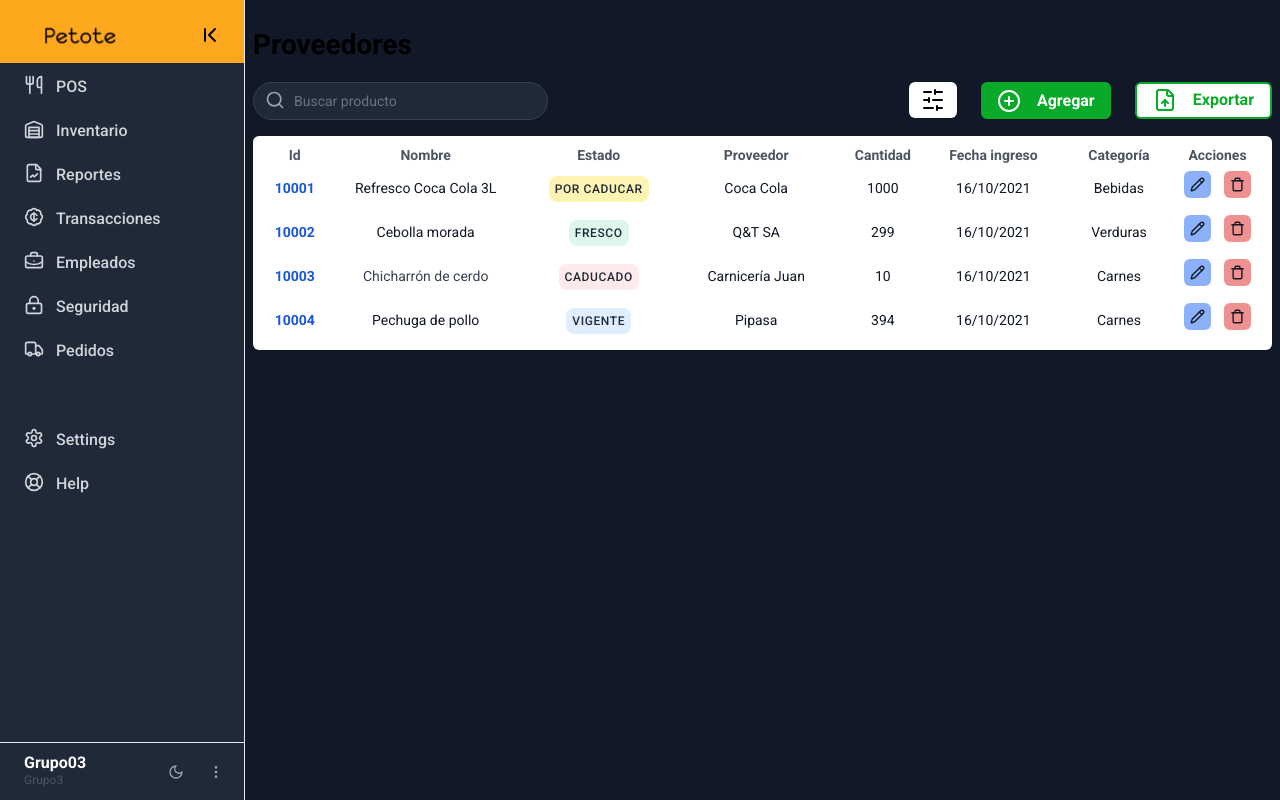
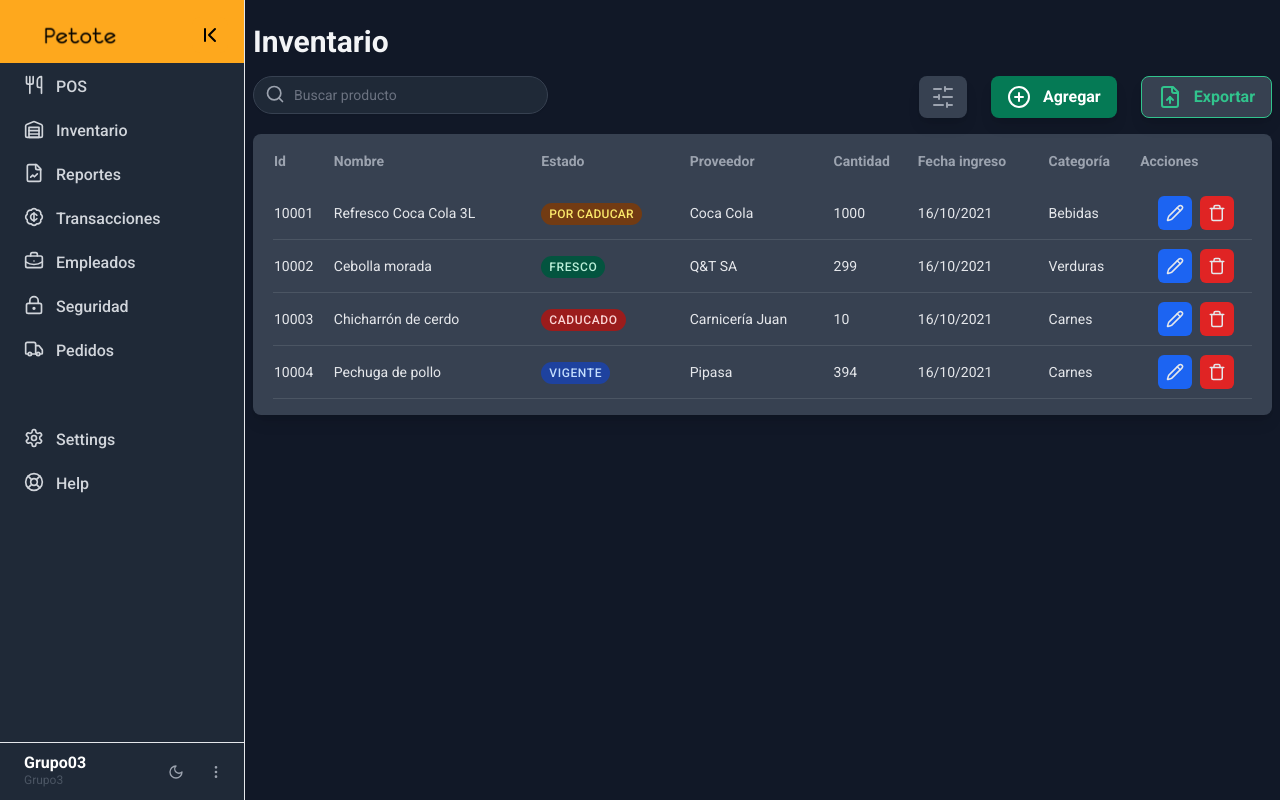
Before and after one commit to Franac2428/POS_Admin, a Next.js app: page /proveedores in a window 1280 px wide. Built offline with nearby package versions, Linux system fonts and the light colour scheme.

Commit message:
proveedor oscuro

```diff
--- a/app/(dashboard)/proveedores/page.jsx
+++ b/app/(dashboard)/proveedores/page.jsx
@@ -8,7 +8,7 @@ import Buscador from "../../components/pos/buscador";
 import Filtro from "../../components/inventario/filtro";
 
 
-export default function inventario() {
+export default function Proveedores() {
   const [open, setOpen] = useState(false);
   const [agregar, setAgregar] = useState(false);
 
@@ -16,109 +16,118 @@ export default function inventario() {
   return (
     <>
 
-    <div className="w-full ">
-        <div className="grid grid-cols-10 gap-4 max-w-7xl mx-auto">
-          <h1 className="font-semibold col-span-10 pt-4" style={{ fontSize: "28px" }}>Proveedores</h1>
-          <div className="col-span-3 flex ">
-          <Buscador/>
+    <div className="w-full">
+        <div className="grid grid-cols-10 gap-4 max-w-7xl mx-auto py-4">
+          <h1 className="font-semibold col-span-10 text-3xl text-gray-900 dark:text-gray-100">Inventario</h1>
+          <div className="col-span-3">
+            <Buscador />
           </div>
-          <div className="col-start-8 col-span-3 ">
+          <div className="col-start-8 col-span-3">
             <div className="flex justify-end gap-6">
-              <div className=""><Filtro/></div>
-              <button  className="flex items-center gap-4 shadow-sm active:scale-[.98] active:duration-75 transition-all hover:scale-[1.01]  ease-in-out transform
-                 text-white font-semibold bg-verde px-4 py-1 rounded-md relative flex-1" onClick={() => setAgregar(true)} >
-                    <CirclePlus className=" text-white-800"/>
-                    <div className="">Agregar</div>
-                </button>
-                <button className="flex gap-4 shadow-sm text-verde font-semibold bg-white px-4 py-1 active:scale-[.98] active:duration-75 transition-all hover:scale-[1.01]  ease-in-out transform
-                 border-verde border-2 rounded-md relative flex-1">
-                  <FileUp className="text-white-800"/>
-                    <div className="">Exportar</div>
-                </button>
-
+            <button className="transition-transform ease-in-out duration-75 hover:scale-105 active:scale-95 transform shadow-lg bg-white dark:bg-gray-700 px-3 py-2 rounded-lg">
+                <SlidersHorizontal className="text-gray-500 dark:text-gray-400" />
+              </button>
+              <button className="flex items-center gap-3 shadow-lg active:scale-95 transition-transform ease-in-out duration-75 hover:scale-105 transform text-white font-semibold bg-green-500 dark:bg-green-600 px-4 py-2 rounded-lg" onClick={() => setAgregar(true)}>
+                <CirclePlus className="text-white" />
+                Agregar
+              </button>
+              <button className="flex gap-3 shadow-lg text-green-500 dark:text-green-400 font-semibold bg-white dark:bg-gray-700 px-4 py-2 active:scale-95 transition-transform ease-in-out duration-75 hover:scale-105 transform border border-green-500 dark:border-green-400 rounded-lg">
+                <FileUp className="text-green-500 dark:text-green-400" />
+                Exportar
+              </button>
             </div>
           </div>
-          <div className="shadow-sm col-span-10  bg-white px-3 py-2 rounded-md">
-            <table className="w-full">
+          <div className="shadow-lg col-span-10 bg-white dark:bg-gray-700 px-5 py-4 rounded-lg">
+            <table className="w-full text-left">
               <thead>
                 <tr>
-                  <th className="text-gray-600 text-sm front-semibold">  Id </th>
-                  <th className="text-sm text-gray-600 front-semibold">Nombre</th>
-                  <th className="text-sm text-gray-600 front-semibold"> Estado</th>
-                  <th className="text-sm text-gray-600 front-semibold"> Proveedor</th>
-                  <th className="text-sm text-gray-600 front-semibold">  Cantidad   </th>
-                  <th className="text-sm text-gray-600 front-semibold"> Fecha ingreso  </th>
-                  <th className="text-sm text-gray-600 front-semibold">  Categoría   </th>
-                  <th className="text-sm text-gray-600 front-semibold"> Acciones  </th>
+                <th className="text-sm font-semibold text-gray-600 dark:text-gray-400 pb-4">Id</th>
+                  <th className="text-sm font-semibold text-gray-600 dark:text-gray-400 pb-4">Nombre</th>
+                  <th className="text-sm font-semibold text-gray-600 dark:text-gray-400 pb-4">Estado</th>
+                  <th className="text-sm font-semibold text-gray-600 dark:text-gray-400 pb-4">Proveedor</th>
+                  <th className="text-sm font-semibold text-gray-600 dark:text-gray-400 pb-4">Cantidad</th>
+                  <th className="text-sm font-semibold text-gray-600 dark:text-gray-400 pb-4">Fecha ingreso</th>
+                  <th className="text-sm font-semibold text-gray-600 dark:text-gray-400 pb-4">Categoría</th>
+                  <th className="text-sm font-semibold text-gray-600 dark:text-gray-400 pb-4">Acciones</th>
                 </tr>
               </thead>
-              <tbody className="">
-                <tr className="">
-                <td className=" text-center text-sm text-gray-900 whitespace-nowrap">
-                    <a href="#" className="font-bold text-blue-700 hover:underline">10001</a>
+              <tbody>
+                <tr className="border-b dark:border-gray-600">
+                  <td className="text-sm text-gray-900 dark:text-gray-200 py-4">10001</td>
+                  <td className="text-sm text-gray-900 dark:text-gray-200">Refresco Coca Cola 3L</td>
+                  <td className="text-sm text-gray-900 dark:text-gray-200">
+                    <span className="px-2 py-1 text-xs font-medium uppercase tracking-wide text-yellow-800 bg-yellow-200 dark:text-yellow-200 dark:bg-yellow-800 rounded-full">Por caducar</span>
                   </td>
-                  <td className=" text-center text-sm text-gray-900 whitespace-nowrap">Refresco Coca Cola 3L</td>
-                  <td className=" text-center text-sm text-gray-900 whitespace-nowrap">
-                    <span className="p-1.5 text-xs font-medium uppercase tracking-wider text-gray-800 bg-yellow-200 rounded-lg bg-opacity-50">Por caducar</span>
-                  </td>
-                  <td className="p-3 text-center text-sm text-gray-900 whitespace-nowrap">Coca Cola</td>
-                  <td className="p-3 text-center text-sm text-gray-900 whitespace-nowrap">1000</td>
-                  <td className="p-3 text-center text-sm text-gray-900 whitespace-nowrap">16/10/2021</td>
-                  <td className="p-3 text-center text-sm text-gray-900 whitespace-nowrap">Bebidas</td>
-                  <td className=" flex gap-1 justify-evenly my-1 whitespace-nowrap">
-                    <button className="p-1.5 text-gray-900 active:scale-[.98] active:duration-75 transition-all hover:scale-[1.01]  ease-in-out transform bg-blue-600 bg-opacity-50 rounded-md " onClick={() => setAgregar(true)}><Pencil size={15}  strokeWidth={2.2}/></button>
-                    <button className="p-1.5 text-gray-900 active:scale-[.98] active:duration-75 transition-all hover:scale-[1.01]  ease-in-out transform bg-red-600 bg-opacity-50 rounded-md"  onClick={() => setOpen(true)}><Trash size={15} strokeWidth={2.2} /> </button>
+                  <td className="text-sm text-gray-900 dark:text-gray-200">Coca Cola</td>
+                  <td className="text-sm text-gray-900 dark:text-gray-200">1000</td>
+                  <td className="text-sm text-gray-900 dark:text-gray-200">16/10/2021</td>
+                  <td className="text-sm text-gray-900 dark:text-gray-200">Bebidas</td>
+                  <td className="flex gap-2 justify-center my-2">
+                    <button className="p-2 text-gray-900 dark:text-gray-200 active:scale-95 transition-transform ease-in-out duration-75 hover:scale-105 transform bg-blue-500 dark:bg-blue-600 rounded-md">
+                      <Pencil size={18} strokeWidth={2} />
+                    </button>
+                    <button className="p-2 text-gray-900 dark:text-gray-200 active:scale-95 transition-transform ease-in-out duration-75 hover:scale-105 transform bg-red-500 dark:bg-red-600 rounded-md" onClick={() => setOpen(true)}>
+                      <Trash size={18} strokeWidth={2} />
+                    </button>
                   </td>
                 </tr>
-                <tr className="">
-                <td className=" text-center text-sm text-gray-900 whitespace-nowrap">
-                    <a href="#" className="font-bold text-blue-700 hover:underline">10002</a>
+                <tr className="border-b dark:border-gray-600">
+                  <td className="text-sm text-gray-900 dark:text-gray-200 py-4">10002</td>
+
+                  <td className="text-sm text-gray-900 dark:text-gray-200 whitespace-nowrap">Cebolla morada</td>
+                  <td className="text-sm text-gray-900 dark:text-gray-200 whitespace-nowrap">
+                    <span className="px-2 py-1 text-xs font-medium uppercase tracking-wider text-green-800 bg-green-200 dark:text-green-200 dark:bg-green-800 rounded-full">Fresco</span>
                   </td>
-                  <td className=" text-center text-sm text-gray-900 whitespace-nowrap">Cebolla morada</td>
-                  <td className=" text-center text-sm text-gray-900 whitespace-nowrap">
-                    <span className="p-1.5 text-xs font-medium uppercase tracking-wider text-gray-800 bg-green-200 rounded-lg bg-opacity-50">Fresco</span>
-                  </td>
-                  <td className="p-3 text-center text-sm text-gray-900 whitespace-nowrap">Q&T SA</td>
-                  <td className="p-3 text-center text-sm text-gray-900 whitespace-nowrap">299</td>
-                  <td className="p-3 text-center text-sm text-gray-900 whitespace-nowrap">16/10/2021</td>
-                  <td className="p-3 text-center text-sm text-gray-900 whitespace-nowrap">Verduras</td>
-                  <td className=" flex gap-1 justify-evenly my-1 whitespace-nowrap">
-                  <button className="p-1.5 text-gray-900 active:scale-[.98] active:duration-75 transition-all hover:scale-[1.01]  ease-in-out transform bg-blue-600 bg-opacity-50 rounded-md "onClick={() => setAgregar(true)}><Pencil size={15}  strokeWidth={2.2}/></button>
-                    <button className="p-1.5 text-gray-900 active:scale-[.98] active:duration-75 transition-all hover:scale-[1.01]  ease-in-out transform bg-red-600 bg-opacity-50 rounded-md"  onClick={() => setOpen(true)}><Trash size={15} strokeWidth={2.2} /> </button>
+                  <td className="text-sm text-gray-900 dark:text-gray-200">Q&T SA</td>
+                  <td className="text-sm text-gray-900 dark:text-gray-200">299</td>
+                  <td className="text-sm text-gray-900 dark:text-gray-200">16/10/2021</td>
+                  <td className="text-sm text-gray-900 dark:text-gray-200">Verduras</td>
+                  <td className="flex gap-2 justify-center my-2">
+                    <button className="p-2 text-gray-900 dark:text-gray-200 active:scale-95 transition-transform ease-in-out duration-75 hover:scale-105 transform bg-blue-500 dark:bg-blue-600 rounded-md">
+                      <Pencil size={18} strokeWidth={2} />
+                    </button>
+                    <button className="p-2 text-gray-900 dark:text-gray-200 active:scale-95 transition-transform ease-in-out duration-75 hover:scale-105 transform bg-red-500 dark:bg-red-600 rounded-md" onClick={() => setOpen(true)}>
+                      <Trash size={18} strokeWidth={2} />
+                    </button>
                   </td>
                 </tr>
-                <tr className="">
-                <td className=" text-center text-sm text-gray-700 whitespace-nowrap">
-                    <a href="#" className="font-bold text-blue-700 hover:underline">10003</a>
+                <tr className="border-b dark:border-gray-600">
+                  <td className="text-sm text-gray-900 dark:text-gray-200 py-4">10003</td>
+                  <td className="text-sm text-gray-700 dark:text-gray-200 whitespace-nowrap">Chicharrón de cerdo</td>
+                  <td className="text-sm text-gray-700 dark:text-gray-200 whitespace-nowrap">
+                    <span className="px-2 py-1 text-xs font-medium uppercase tracking-wider text-red-800 bg-red-200 dark:text-red-200 dark:bg-red-800 rounded-full">Caducado</span>
                   </td>
-                  <td className=" text-center text-sm text-gray-700 whitespace-nowrap">Chicharrón de cerdo</td>
-                  <td className=" text-center text-sm text-gray-700 whitespace-nowrap">
-                    <span className="p-1.5 text-xs font-medium uppercase tracking-wider text-gray-800 bg-red-200 rounded-lg bg-opacity-50">Caducado</span>
-                  </td>
-                  <td className="p-3 text-center text-sm text-gray-900 whitespace-nowrap">Carnicería Juan</td>
-                  <td className="p-3 text-center text-sm text-gray-900 whitespace-nowrap">10</td>
-                  <td className="p-3 text-center text-sm text-gray-900 whitespace-nowrap">16/10/2021</td>
-                  <td className="p-3 text-center text-sm text-gray-900 whitespace-nowrap">Carnes</td>
-                  <td className=" flex gap-1 justify-evenly my-1 whitespace-nowrap">
-                  <button className="p-1.5 text-gray-900 active:scale-[.98] active:duration-75 transition-all hover:scale-[1.01]  ease-in-out transform bg-blue-600 bg-opacity-50 rounded-md "onClick={() => setAgregar(true)}><Pencil size={15}  strokeWidth={2.2}/></button>
-                    <button className="p-1.5 text-gray-900 active:scale-[.98] active:duration-75 transition-all hover:scale-[1.01]  ease-in-out transform bg-red-600 bg-opacity-50 rounded-md"  onClick={() => setOpen(true)}><Trash size={15} strokeWidth={2.2} /> </button>
+                  <td className="text-sm text-gray-900 dark:text-gray-200">Carnicería Juan</td>
+                  <td className="text-sm text-gray-900 dark:text-gray-200">10</td>
+                  <td className="text-sm text-gray-900 dark:text-gray-200">16/10/2021</td>
+                  <td className="text-sm text-gray-900 dark:text-gray-200">Carnes</td>
+                  <td className="flex gap-2 justify-center my-2">
+                    <button className="p-2 text-gray-900 dark:text-gray-200 active:scale-95 transition-transform ease-in-out duration-75 hover:scale-105 transform bg-blue-500 dark:bg-blue-600 rounded-md">
+                      <Pencil size={18} strokeWidth={2} />
+                    </button>
+                    <button className="p-2 text-gray-900 dark:text-gray-200 active:scale-95 transition-transform ease-in-out duration-75 hover:scale-105 transform bg-red-500 dark:bg-red-600 rounded-md" onClick={() => setOpen(true)}>
+                      <Trash size={18} strokeWidth={2} />
+                    </button>
                   </td>
                 </tr>
-                <tr className="">
-                <td className=" text-center text-sm text-gray-900 whitespace-nowrap">
-                    <a href="#" className="font-bold text-blue-700 hover:underline">10004</a>
+                <tr className="border-b dark:border-gray-600">
+                  <td className="text-sm text-gray-900 dark:text-gray-200 py-4">10004</td>
+
+                  <td className=" text-sm text-gray-900 dark:text-gray-200 whitespace-nowrap">Pechuga de pollo</td>
+                  <td className=" text-sm text-gray-900 dark:text-gray-200 whitespace-nowrap">
+                    <span className="px-2 py-1 text-xs font-medium uppercase tracking-wider text-blue-800 bg-blue-200 dark:text-blue-200 dark:bg-blue-800 rounded-full">Vigente</span>
                   </td>
-                  <td className=" text-center text-sm text-gray-900 whitespace-nowrap">Pechuga de pollo</td>
-                  <td className=" text-center text-sm text-gray-900 whitespace-nowrap">
-                    <span className="p-1.5 text-xs font-medium uppercase tracking-wider text-gray-800 bg-blue-200 rounded-lg bg-opacity-50">Vigente</span>
-                  </td>
-                  <td className="p-3 text-center text-sm text-gray-900 whitespace-nowrap">Pipasa</td>
-                  <td className="p-3 text-center text-sm text-gray-900 whitespace-nowrap">394</td>
-                  <td className="p-3 text-center text-sm text-gray-900 whitespace-nowrap">16/10/2021</td>
-                  <td className="p-3 text-center text-sm text-gray-900 whitespace-nowrap">Carnes</td>
-                  <td className=" flex gap-1 justify-evenly my-1 whitespace-nowrap">
-                  <button className="p-1.5 text-gray-900 active:scale-[.98] active:duration-75 transition-all hover:scale-[1.01]  ease-in-out transform bg-blue-600 bg-opacity-50 rounded-md "onClick={() => setAgregar(true)}><Pencil size={15}  strokeWidth={2.2}/></button>
-                    <button className="p-1.5 text-gray-900 active:scale-[.98] active:duration-75 transition-all hover:scale-[1.01]  ease-in-out transform bg-red-600 bg-opacity-50 rounded-md"  onClick={() => setOpen(true)}><Trash size={15} strokeWidth={2.2} /> </button>
+                  <td className="text-sm text-gray-900 dark:text-gray-200">Pipasa</td>
+                  <td className="text-sm text-gray-900 dark:text-gray-200">394</td>
+                  <td className="text-sm text-gray-900 dark:text-gray-200">16/10/2021</td>
+                  <td className="text-sm text-gray-900 dark:text-gray-200">Carnes</td>
+                  <td className="flex gap-2 justify-center my-2">
+                    <button className="p-2 text-gray-900 dark:text-gray-200 active:scale-95 transition-transform ease-in-out duration-75 hover:scale-105 transform bg-blue-500 dark:bg-blue-600 rounded-md">
+                      <Pencil size={18} strokeWidth={2} />
+                    </button>
+                    <button className="p-2 text-gray-900 dark:text-gray-200 active:scale-95 transition-transform ease-in-out duration-75 hover:scale-105 transform bg-red-500 dark:bg-red-600 rounded-md" onClick={() => setOpen(true)}>
+                      <Trash size={18} strokeWidth={2} />
+                    </button>
                   </td>
                 </tr>
               </tbody>
@@ -128,7 +137,6 @@ export default function inventario() {
         <Eliminar open={open} onClose={() => setOpen(false)}/>
         <Agregar open={agregar} onClose={() => setAgregar(false)}/>
 
-
       </div>
     </>
   );
```
